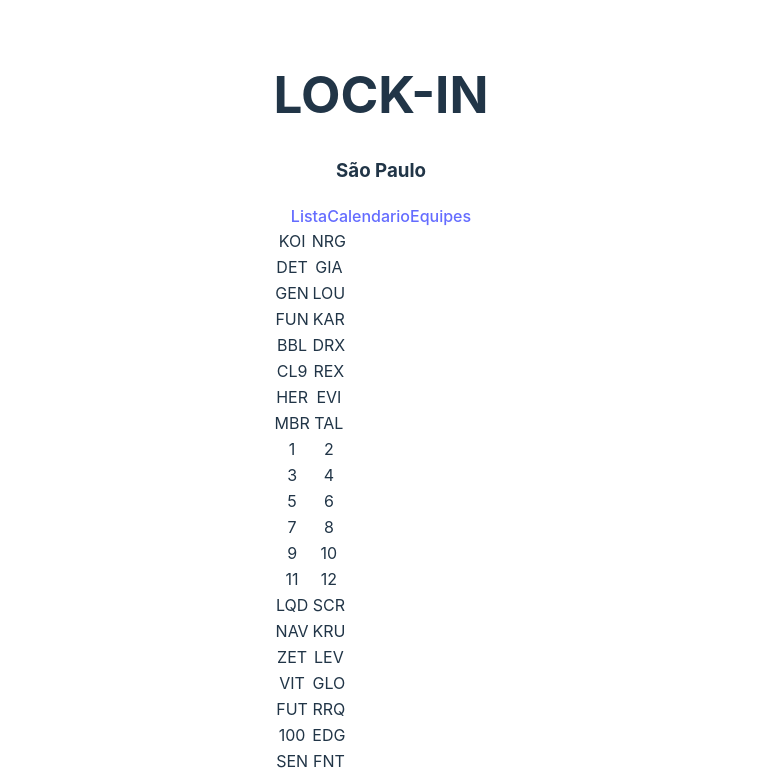
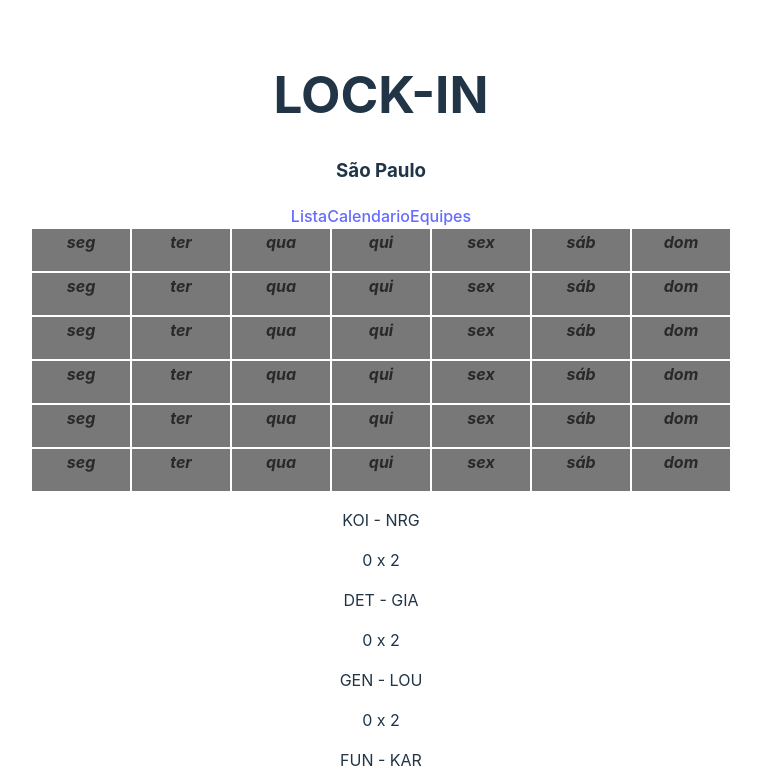
Before and after one commit to G-Casaes-Portifolio/valorant-lockin-scheduling, a React (Vite) app: page /calendar in a window 1280 px wide. Shown: the top 779 px of the page, without its empty margins (259-1020 px from the left). Built offline with nearby package versions, Linux system fonts and the light colour scheme.

Commit message:
calendario estatico no meio da tela

```diff
--- a/src/App.css
+++ b/src/App.css
@@ -1,3 +1,9 @@
+:root {
+  --calendar-bg-color: #787878;
+  --calendar-aux-color: #292929;
+  --calendar-main-color: #ebc04b;
+}
+
 #root {
   max-width: 1280px;
   margin: 0 auto;
@@ -33,3 +39,26 @@
 .content:active {
   display: block;
 }
+
+/* CALENDAR VIEW */
+table {
+  display: grid;
+  grid-template-columns: 100px 100px 100px 100px 100px 100px 100px
+}
+
+td {
+  border: white thin solid;
+  background-color: var(--calendar-bg-color);
+}
+td * {
+  font-style: italic;
+}
+
+td .day {
+  color: var(--calendar-aux-color);
+  font-weight: 700;
+}
+
+td .day-in-month {
+  color: var(--calendar-main-color);
+}
--- a/src/components/Calendar.jsx
+++ b/src/components/Calendar.jsx
@@ -1,14 +1,44 @@
 import data from "../data/games.json"
+
+function gridCalendar() {
+  const week = ["segunda", "terça", "quarta",
+    "quinta", "sexta", "sábado", "domingo"];
+
+  const table = []
+  for (let j = 0; j < 6; j++){
+    for (let i = 0; i < week.length; i++) {
+      const dayName = week[i].slice(0, 3);
+      // table.push()
+      const cell = <td>
+          <div className="day">{dayName}</div>
+          <p>
+
+          </p>
+        </td>
+      table.push(cell)
+    }
+  }
+
+  return (table)
+console.log(table)
+}
 
 function Calendar() {
   return (
     <div>
+      <table>
+        {gridCalendar()}
+      </table>
       {data.games.map((game) => (
-        <tr key={game.id}>
-          {game.teams.map((team) => (
-            <td>{team}</td>
-          ))}
-        </tr>
+        <div>
+
+          <p>
+            {game.teams[0]} - {game.teams[1]}
+          </p>
+          <p>
+            {game.score[0]} x {game.score[1]}
+          </p>
+        </div>
       ))}
     </div>
   )
```
